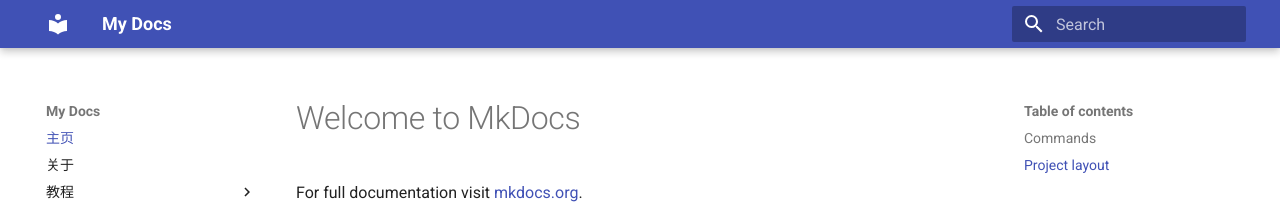
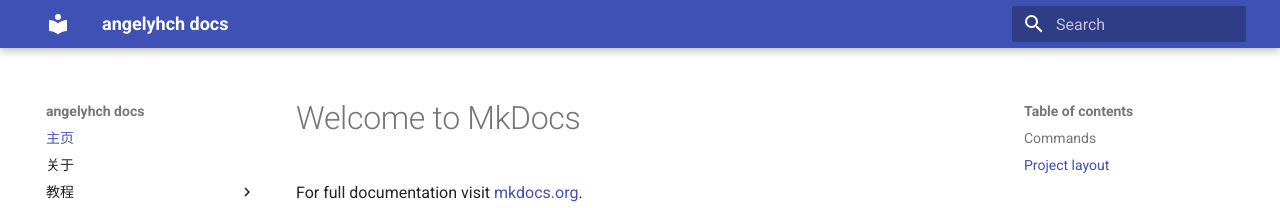
Before and after one commit to angelyhch/mymkdocs, an MkDocs documentation site: the page built from docs/index.md, in a window 1280 px wide. Shown: the top 208 px of the page. Built offline with MkDocs 1.6.1 and Material for MkDocs 9.7.7, drawn with Linux system fonts in a browser that asks for light colours.

Commit message:
改 title

```diff
--- a/mkdocs.yml
+++ b/mkdocs.yml
@@ -1,4 +1,4 @@
-site_name: My Docs
+site_name: angelyhch docs
 
 nav:
   - 主页: index.md
```
